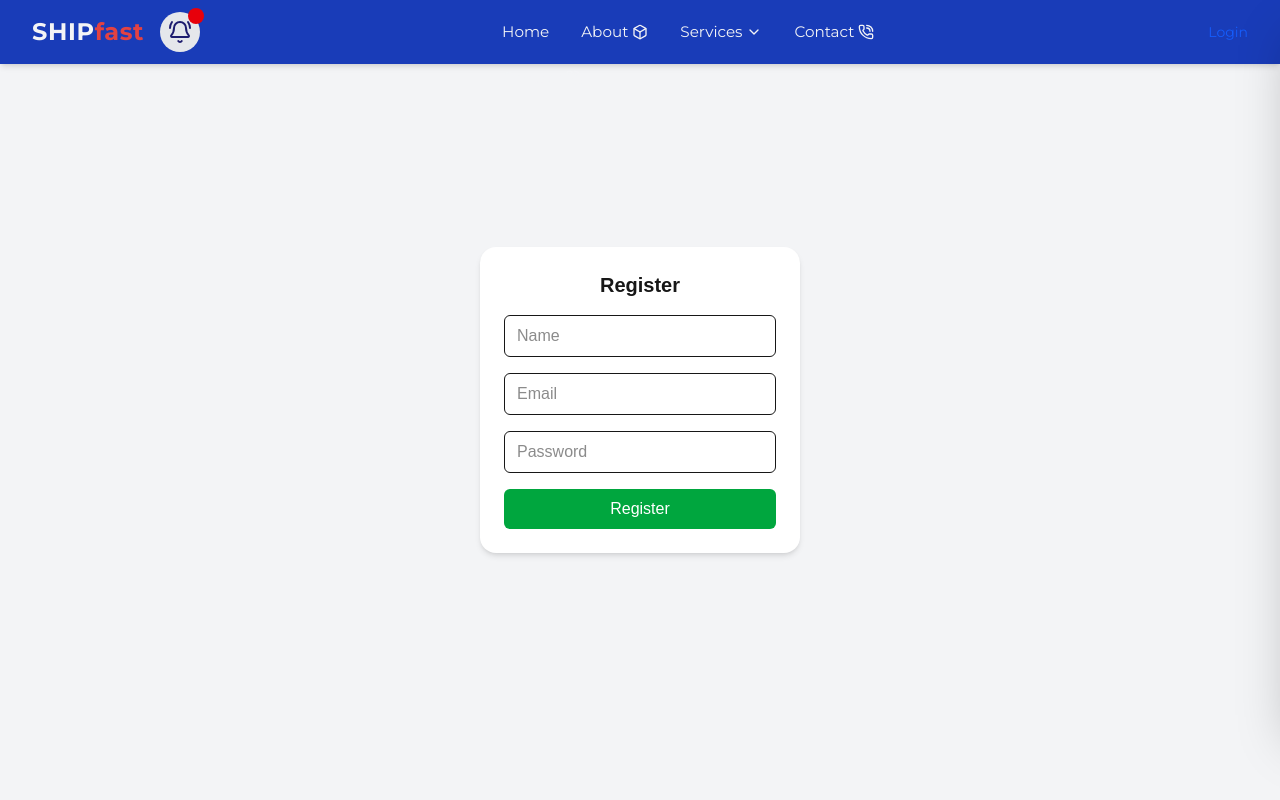
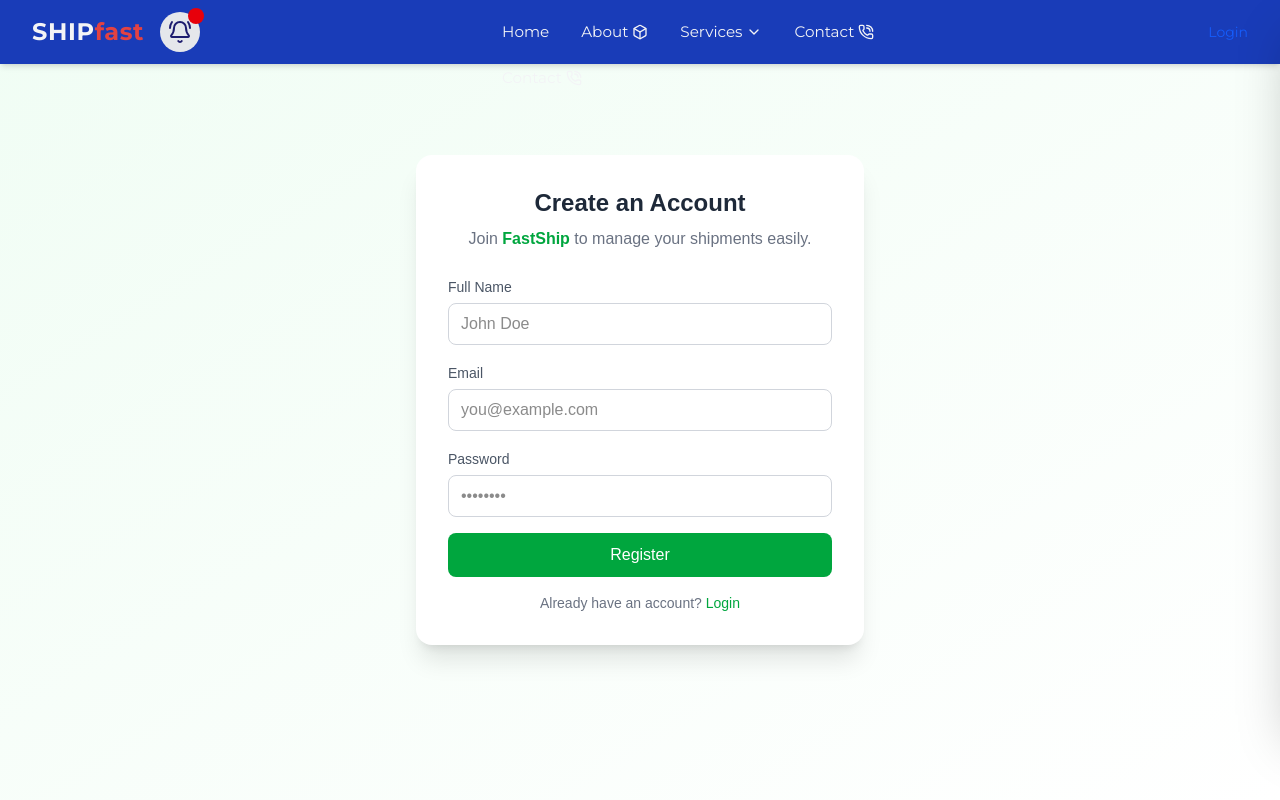
Before and after one commit to UniqueUo16/shipping-tracking-platfom, a Next.js app in the folder shiper/: page /register in a window 1280 px wide. Shown: the top 800 px of the page. Built offline with nearby package versions, Linux system fonts and the light colour scheme; no server answers.

Commit message:
Added host links

```diff
--- a/shiper/app/Ex_pages/Booking/page.jsx
+++ b/shiper/app/Ex_pages/Booking/page.jsx
@@ -66,7 +66,7 @@ export default function Booking() {
 
       const bookingData = { ...form, pickupCoords, deliveryCoords };
 
-      const res = await fetch("http://localhost:5000/api/bookings", {
+      const res = await fetch(`${process.env.NEXT_PUBLIC_API_URL}/api/bookings`, {
         method: "POST",
         headers: { "Content-Type": "application/json" },
         body: JSON.stringify(bookingData),
--- a/shiper/app/login/page.jsx
+++ b/shiper/app/login/page.jsx
@@ -23,7 +23,7 @@ export default function LoginPage() {
     setLoading(true);
 
     try {
-      const res = await fetch("http://localhost:5000/api/auth/login", {
+      const res = await fetch(`${process.env.NEXT_PUBLIC_API_URL}/api/auth/login`, {
         method: "POST",
         headers: { "Content-Type": "application/json" },
         credentials: "include",
--- a/shiper/app/receipt/[id]/page.jsx
+++ b/shiper/app/receipt/[id]/page.jsx
@@ -10,7 +10,7 @@ export default function ReceiptPage() {
 
   useEffect(() => {
     async function fetchBooking() {
-      const res = await fetch(`http://localhost:5000/api/bookings/track/${id}`);
+      const res = await fetch(`${process.env.NEXT_PUBLIC_API_URL}/api/bookings/track/${id}`);
       const data = await res.json();
       if (data.success) setBooking(data.booking);
     }
--- a/shiper/app/register/page.jsx
+++ b/shiper/app/register/page.jsx
@@ -1,23 +1,29 @@
 "use client";
 import { useState } from "react";
+import { motion } from "framer-motion";
+import { Loader2 } from "lucide-react";
 
 export default function RegisterPage() {
   const [form, setForm] = useState({ name: "", email: "", password: "" });
   const [loading, setLoading] = useState(false);
 
-  const handleChange = (e) => setForm({ ...form, [e.target.name]: e.target.value });
+  const handleChange = (e) =>
+    setForm({ ...form, [e.target.name]: e.target.value });
 
   const handleSubmit = async (e) => {
     e.preventDefault();
     setLoading(true);
 
     try {
-      const res = await fetch("http://localhost:5000/api/auth/register", {
+      const res = await fetch(
+        `${process.env.NEXT_PUBLIC_API_URL}/api/auth/register`,
+        {
           method: "POST",
           headers: { "Content-Type": "application/json" },
           credentials: "include",
           body: JSON.stringify(form),
-      });
+        }
+      );
 
       const data = await res.json();
 
@@ -33,51 +39,86 @@ export default function RegisterPage() {
   };
 
   return (
-    <div className="min-h-screen flex justify-center items-center bg-gray-100">
-      <form
-        onSubmit={handleSubmit}
-        className="bg-white p-6 rounded-2xl shadow-md w-80 space-y-4"
+    <div className="min-h-screen bg-gradient-to-br from-green-50 to-white flex items-center justify-center p-4">
+      <motion.div
+        initial={{ opacity: 0, y: 50 }}
+        animate={{ opacity: 1, y: 0 }}
+        transition={{ duration: 0.6 }}
+        className="bg-white w-full max-w-md rounded-2xl shadow-xl p-8"
       >
-        <h2 className="text-xl font-semibold text-center">Register</h2>
+        <h2 className="text-2xl font-bold text-gray-800 text-center mb-2">
+          Create an Account
+        </h2>
+        <p className="text-gray-500 text-center mb-6">
+          Join <span className="font-semibold text-green-600">FastShip</span> to
+          manage your shipments easily.
+        </p>
 
+        <form onSubmit={handleSubmit} className="space-y-4">
+          <div>
+            <label className="text-sm font-medium text-gray-600">Full Name</label>
             <input
               type="text"
               name="name"
-          placeholder="Name"
+              placeholder="John Doe"
               value={form.name}
               onChange={handleChange}
-          className="w-full border px-3 py-2 rounded-md"
+              className="mt-1 w-full border border-gray-300 px-3 py-2 rounded-lg focus:ring-2 focus:ring-green-500 focus:outline-none"
               required
             />
+          </div>
 
+          <div>
+            <label className="text-sm font-medium text-gray-600">Email</label>
             <input
               type="email"
               name="email"
-          placeholder="Email"
+              placeholder="you@example.com"
               value={form.email}
               onChange={handleChange}
-          className="w-full border px-3 py-2 rounded-md"
+              className="mt-1 w-full border border-gray-300 px-3 py-2 rounded-lg focus:ring-2 focus:ring-green-500 focus:outline-none"
               required
             />
+          </div>
 
+          <div>
+            <label className="text-sm font-medium text-gray-600">Password</label>
             <input
               type="password"
               name="password"
-          placeholder="Password"
+              placeholder="••••••••"
               value={form.password}
               onChange={handleChange}
-          className="w-full border px-3 py-2 rounded-md"
+              className="mt-1 w-full border border-gray-300 px-3 py-2 rounded-lg focus:ring-2 focus:ring-green-500 focus:outline-none"
               required
             />
+          </div>
 
           <button
             type="submit"
             disabled={loading}
-          className="w-full bg-green-600 text-white py-2 rounded-md hover:bg-green-700 transition"
+            className="w-full flex justify-center items-center bg-green-600 text-white py-2.5 rounded-lg hover:bg-green-700 transition font-medium"
           >
-          {loading ? "Registering..." : "Register"}
+            {loading ? (
+              <>
+                <Loader2 className="animate-spin w-5 h-5 mr-2" /> Registering...
+              </>
+            ) : (
+              "Register"
+            )}
           </button>
         </form>
+
+        <p className="text-sm text-gray-500 text-center mt-4">
+          Already have an account?{" "}
+          <a
+            href="/auth/login"
+            className="text-green-600 font-medium hover:underline"
+          >
+            Login
+          </a>
+        </p>
+      </motion.div>
     </div>
   );
 }
--- a/shiper/app/secure/user/udashboard/page.jsx
+++ b/shiper/app/secure/user/udashboard/page.jsx
@@ -30,7 +30,7 @@ export default function BookingList() {
     const confirm = window.confirm("Are you sure you want to delete this booking?");
     if (!confirm) return;
 
-    await fetch(`http://localhost:5000/api/bookings/${id}`, { method: "DELETE" });
+    await fetch(`${process.env.NEXT_PUBLIC_API_URL}/api/bookings/${id}`, { method: "DELETE" });
     fetchBookings();
   };
 
--- a/shiper/app/tracker/page.jsx
+++ b/shiper/app/tracker/page.jsx
@@ -38,7 +38,7 @@ export default function TrackerPage() {
   // Fetch location & path from backend
   const fetchLocation = async (id) => {
     try {
-      const res = await fetch(`http://localhost:5000/api/track/${id}`);
+      const res = await fetch(`${process.env.NEXT_PUBLIC_API_URL}/api/track/${id}`);
       const data = await res.json();
       if (data.success) {
         setLocation(data.location);
--- a/shiper/components/Navbar.jsx
+++ b/shiper/components/Navbar.jsx
@@ -41,7 +41,7 @@ export default function Navbar() {
   // Fetch user info (if logged in)
 useEffect(() => {
   if (pathname !== "/login") {
-    fetch("http://localhost:5000/api/auth/me", { credentials: "include" })
+    fetch(`${process.env.NEXT_PUBLIC_API_URL}/api/auth/me`, { credentials: "include" })
       .then((res) => {
         if (!res.ok) throw new Error("Unauthorized");
         return res.json();
```
Lines whose indentation alone changed are shown as unchanged.
